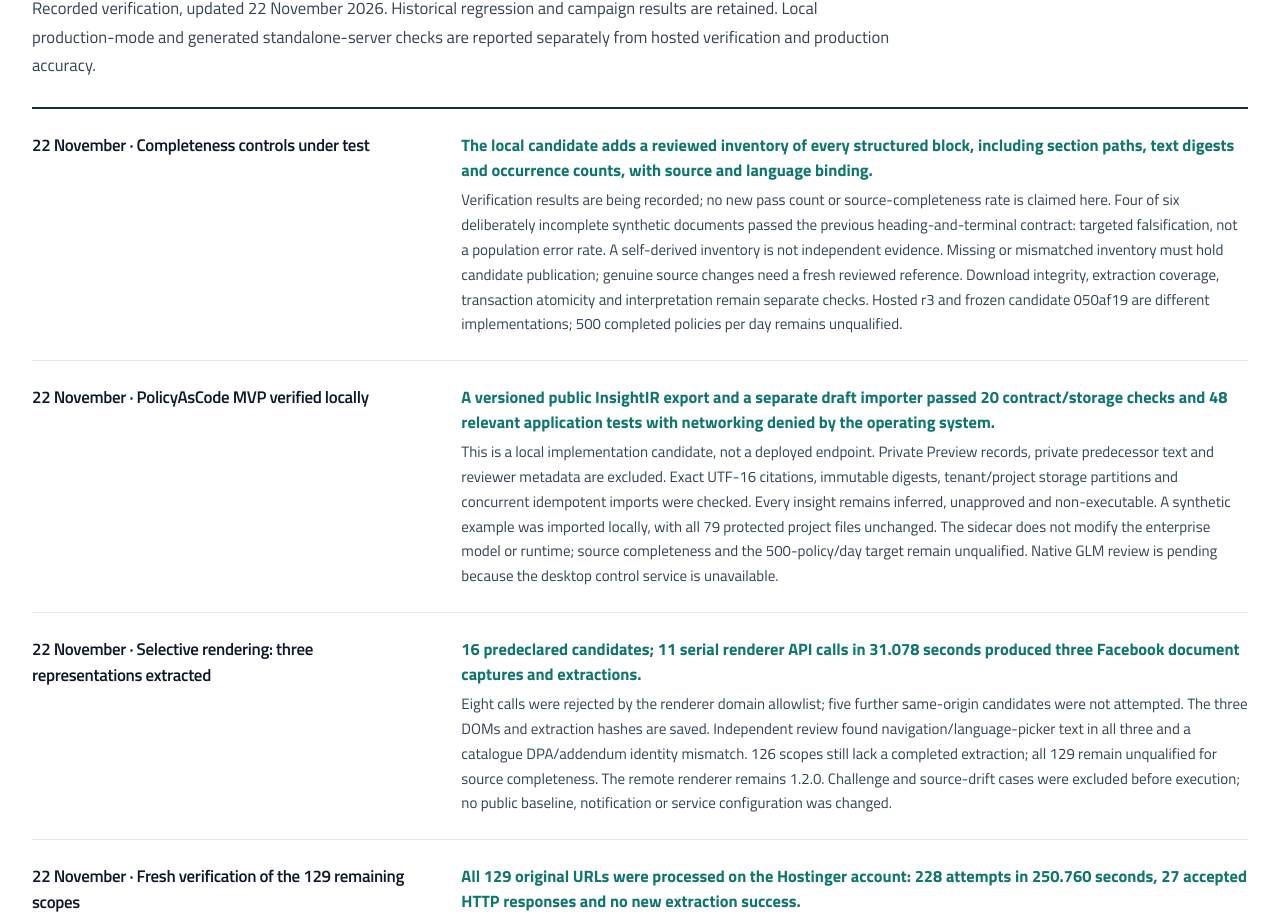
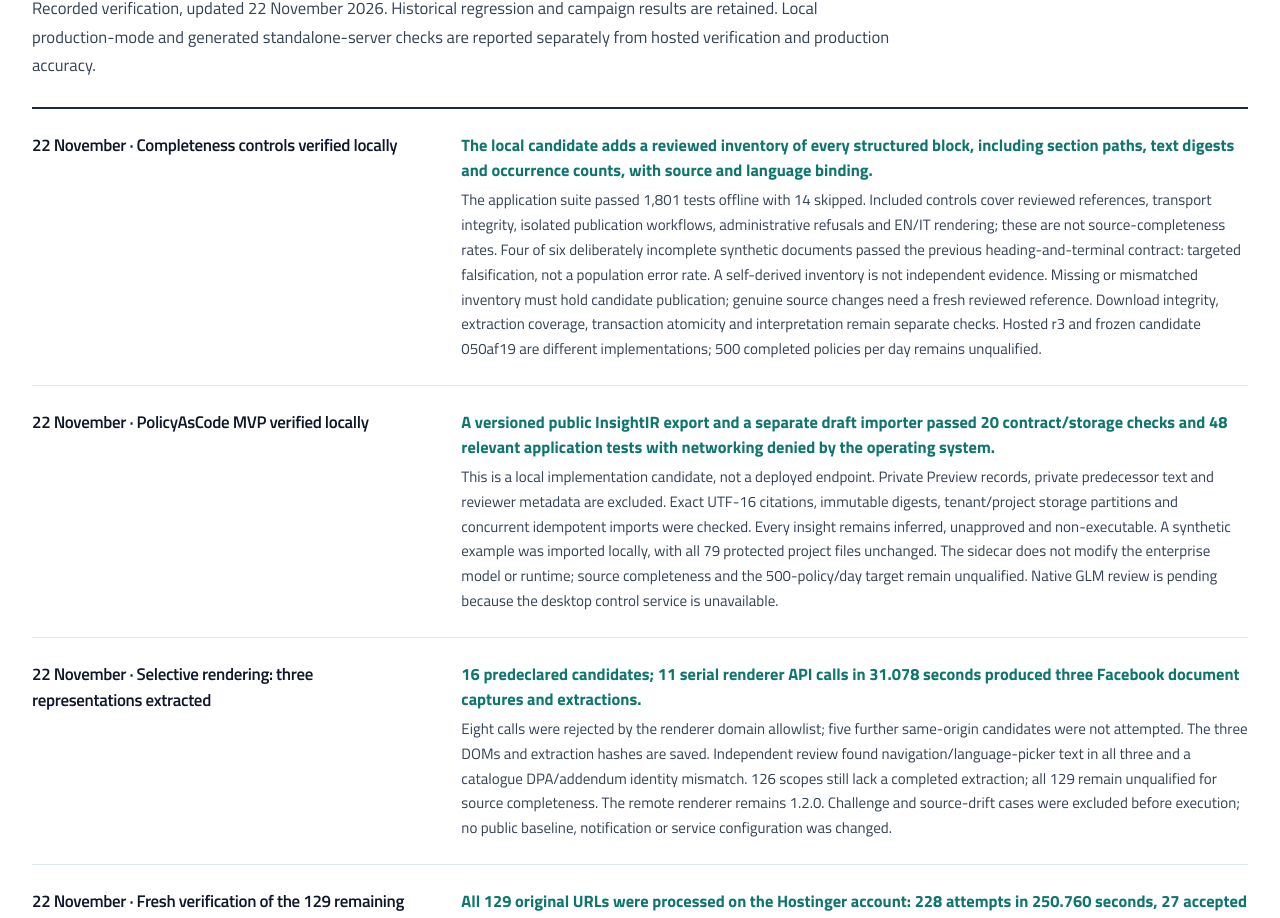
Before and after one commit to sev7enITA/policywatcher, a Next.js app: page /engine-6-preview in a window 1280 px wide. Shown: the part 9170-10088 px from the top of the page. Built offline with nearby package versions, Linux system fonts and the light colour scheme.

Commit message:
Record verified offline completeness-control test results

```diff
--- a/src/app/engine-6-preview/page.tsx
+++ b/src/app/engine-6-preview/page.tsx
@@ -70,7 +70,7 @@ const copy = {
     ledgerIntro: 'Recorded verification, updated 22 November 2026. Historical regression and campaign results are retained. Local production-mode and generated standalone-server checks are reported separately from hosted verification and production accuracy.',
     check: 'Check', result: 'Recorded result', limit: 'What remains unproven',
     checks: [
-      ["22 November · Completeness controls under test", "The local candidate adds a reviewed inventory of every structured block, including section paths, text digests and occurrence counts, with source and language binding.", "Verification results are being recorded; no new pass count or source-completeness rate is claimed here. Four of six deliberately incomplete synthetic documents passed the previous heading-and-terminal contract: targeted falsification, not a population error rate. A self-derived inventory is not independent evidence. Missing or mismatched inventory must hold candidate publication; genuine source changes need a fresh reviewed reference. Download integrity, extraction coverage, transaction atomicity and interpretation remain separate checks. Hosted r3 and frozen candidate 050af19 are different implementations; 500 completed policies per day remains unqualified."],
+      ["22 November · Completeness controls verified locally", "The local candidate adds a reviewed inventory of every structured block, including section paths, text digests and occurrence counts, with source and language binding.", "The application suite passed 1,801 tests offline with 14 skipped. Included controls cover reviewed references, transport integrity, isolated publication workflows, administrative refusals and EN/IT rendering; these are not source-completeness rates. Four of six deliberately incomplete synthetic documents passed the previous heading-and-terminal contract: targeted falsification, not a population error rate. A self-derived inventory is not independent evidence. Missing or mismatched inventory must hold candidate publication; genuine source changes need a fresh reviewed reference. Download integrity, extraction coverage, transaction atomicity and interpretation remain separate checks. Hosted r3 and frozen candidate 050af19 are different implementations; 500 completed policies per day remains unqualified."],
       ["22 November · PolicyAsCode MVP verified locally", "A versioned public InsightIR export and a separate draft importer passed 20 contract/storage checks and 48 relevant application tests with networking denied by the operating system.", "This is a local implementation candidate, not a deployed endpoint. Private Preview records, private predecessor text and reviewer metadata are excluded. Exact UTF-16 citations, immutable digests, tenant/project storage partitions and concurrent idempotent imports were checked. Every insight remains inferred, unapproved and non-executable. A synthetic example was imported locally, with all 79 protected project files unchanged. The sidecar does not modify the enterprise model or runtime; source completeness and the 500-policy/day target remain unqualified. Native GLM review is pending because the desktop control service is unavailable."],
       ["22 November · Selective rendering: three representations extracted", "16 predeclared candidates; 11 serial renderer API calls in 31.078 seconds produced three Facebook document captures and extractions.", "Eight calls were rejected by the renderer domain allowlist; five further same-origin candidates were not attempted. The three DOMs and extraction hashes are saved. Independent review found navigation/language-picker text in all three and a catalogue DPA/addendum identity mismatch. 126 scopes still lack a completed extraction; all 129 remain unqualified for source completeness. The remote renderer remains 1.2.0. Challenge and source-drift cases were excluded before execution; no public baseline, notification or service configuration was changed."],
       ["22 November · Fresh verification of the 129 remaining scopes", "All 129 original URLs were processed on the Hostinger account: 228 attempts in 250.760 seconds, 27 accepted HTTP responses and no new extraction success.", "161 response bodies match their saved SHA256 receipts. The outcomes remain 98 transport rejections, 24 extraction-size holds, four origin-backoff holds and three block/soft404 holds. A separate bounded rendering follow-up is recorded in the linked report. Acquisition is not independent source completeness or 500 fully verified daily completions."],
@@ -184,7 +184,7 @@ const copy = {
     ledgerIntro: 'Verifiche aggiornate al 22 novembre 2026. I risultati storici delle regressioni e della campagna sono conservati. Le verifiche locali in modalità produzione e sul server standalone generato sono distinte dalle prove di hosting e dall’accuratezza in produzione.',
     check: 'Controllo', result: 'Risultato registrato', limit: 'Che cosa resta da dimostrare',
     checks: [
-      ["22 novembre · Controlli di completezza in collaudo", "Il candidato locale aggiunge un inventario revisionato di ogni blocco strutturato, con percorsi delle sezioni, hash del testo e numero di occorrenze, legato a fonte e lingua.", "Le prove sono in raccolta: qui non si dichiara un nuovo totale di test o un tasso di completezza delle fonti. Quattro documenti sintetici intenzionalmente incompleti su sei superavano il precedente contratto basato su intestazioni e termine: falsificazione mirata, non tasso di errore della popolazione. Un inventario derivato dalla stessa estrazione non è prova indipendente. Inventari assenti o non corrispondenti devono sospendere la pubblicazione del candidato; modifiche autentiche richiedono un nuovo riferimento revisionato. Integrità del download, copertura di estrazione, atomicità della transazione e interpretazione restano controlli distinti. r3 online e candidato congelato 050af19 sono implementazioni diverse; 500 policy completate al giorno restano da qualificare."],
+      ["22 novembre · Controlli di completezza verificati localmente", "Il candidato locale aggiunge un inventario revisionato di ogni blocco strutturato, con percorsi delle sezioni, hash del testo e numero di occorrenze, legato a fonte e lingua.", "Suite applicativa offline: 1.801 test superati, 14 saltati. I controlli inclusi riguardano riferimenti revisionati, integrità del trasporto, workflow isolati, rifiuti amministrativi e rendering EN/IT; non sono percentuali di completezza delle fonti. Quattro documenti sintetici intenzionalmente incompleti su sei superavano il precedente contratto basato su intestazioni e termine: falsificazione mirata, non tasso di errore della popolazione. Un inventario derivato dalla stessa estrazione non è prova indipendente. Inventari assenti o non corrispondenti devono sospendere la pubblicazione del candidato; modifiche autentiche richiedono un nuovo riferimento revisionato. Integrità del download, copertura di estrazione, atomicità della transazione e interpretazione restano controlli distinti. r3 online e candidato congelato 050af19 sono implementazioni diverse; 500 policy completate al giorno restano da qualificare."],
       ["22 novembre · MVP PolicyAsCode verificato localmente", "Export pubblico InsightIR versionato e importatore in bozze separate: superati 20 controlli su contratto/deposito e 48 test applicativi pertinenti, con rete negata dal sistema operativo.", "È un candidato implementato localmente, non un endpoint distribuito. Esclusi record Preview privati, testo del predecessore privato e metadati dei revisori. Verificati citazioni UTF-16 esatte, digest immutabili, partizioni tenant/progetto e idempotenza concorrente. Ogni insight resta inferito, non approvato e non eseguibile. Importato localmente un esempio sintetico, con tutti i 79 file protetti invariati. Il deposito separato non modifica modello o runtime aziendale; completezza delle fonti e obiettivo di 500 policy/giorno restano non qualificati. Revisione GLM nativa in attesa del collegamento desktop."],
       ["22 novembre · Rendering selettivo: tre rappresentazioni estratte", "16 candidati dichiarati prima della prova; 11 chiamate seriali al renderer in 31,078 secondi hanno prodotto tre catture ed estrazioni di documenti Facebook.", "Otto chiamate respinte dall’allowlist del renderer; altri cinque candidati della stessa origine non sono stati tentati. Conservati i tre DOM e gli hash delle estrazioni. La revisione indipendente rileva navigazione/selettore lingua in tutte e tre e un disallineamento tra DPA e addendum nel catalogo. 126 ambiti restano senza estrazione completata; tutti i 129 sono ancora da qualificare per completezza. Il renderer remoto resta 1.2.0. Challenge e deriva della fonte escluse prima della prova; nessuna modifica a baseline pubbliche, notifiche o configurazione del servizio."],
       ["22 novembre · Nuova verifica dei 129 ambiti residui", "Elaborati tutti i 129 URL originali sull’account Hostinger: 228 tentativi in 250,760 secondi, 27 risposte HTTP accettate e nessuna nuova estrazione riuscita.", "161 corpi ricevuti coincidono con gli hash SHA256 delle ricevute. Restano 98 rifiuti di trasporto, 24 sospensioni per dimensione estratta, quattro backoff dell’origine e tre blocchi/soft404. Una prova separata e circoscritta di rendering è descritta nel rapporto collegato. Acquisizione non equivale a completezza indipendente o a 500 completamenti giornalieri verificati."],
```
